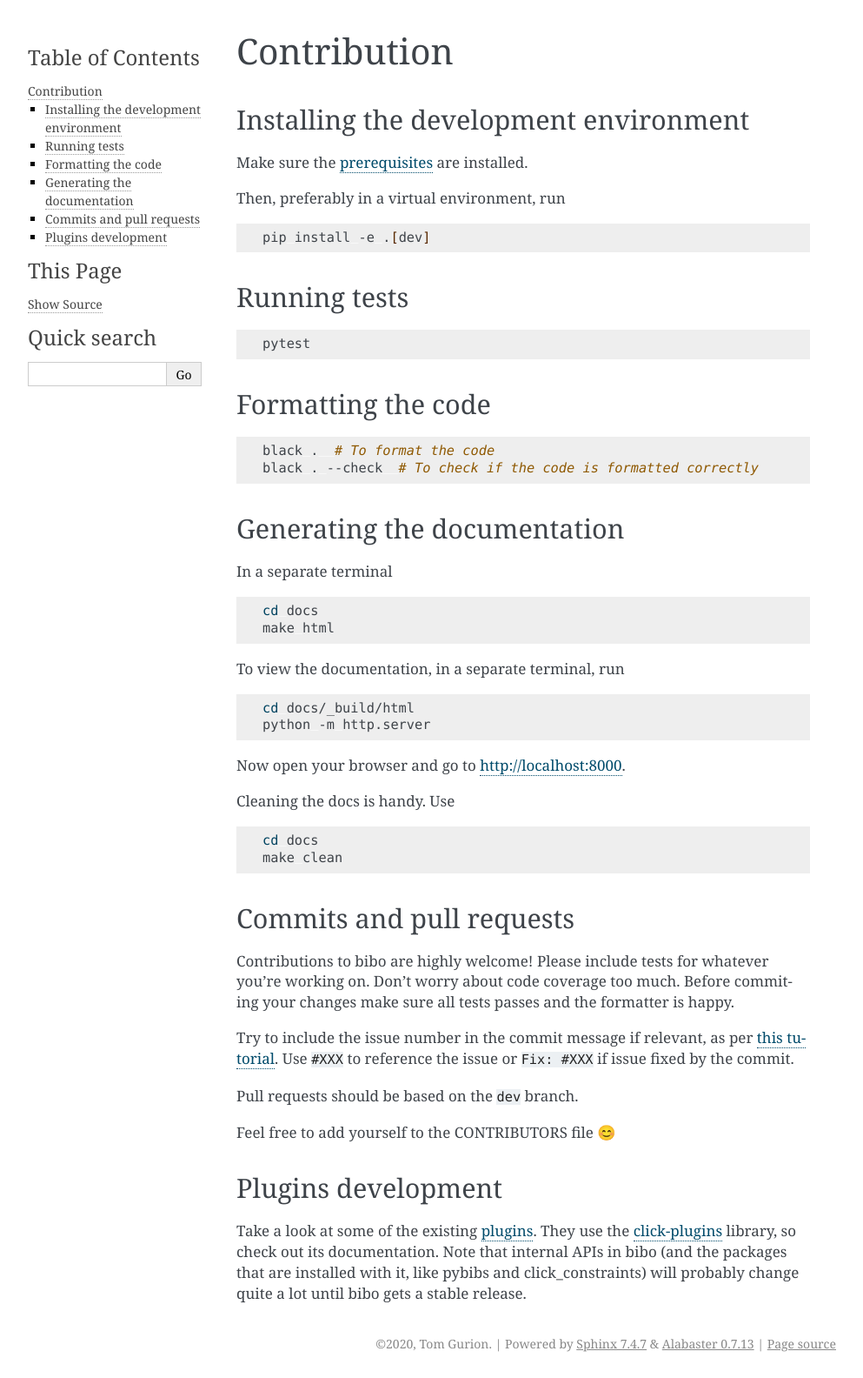
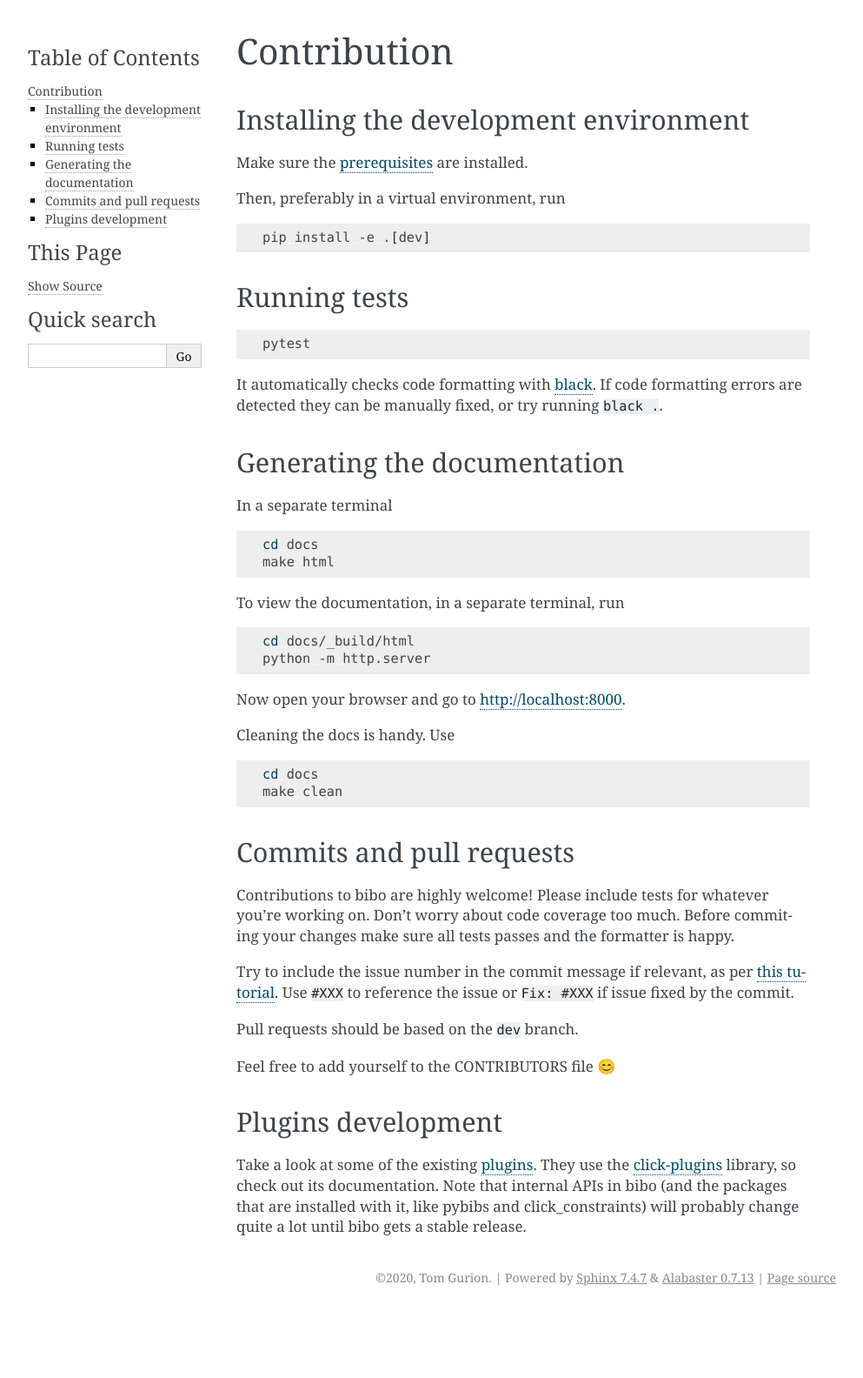
Before and after one commit to Nagasaki45/bibo, a Sphinx documentation site: the page built from docs/contribution.rst, in a window 1280 px wide. Shown: the whole page at 87% size, without its empty margins (148-1141 px from the left). Built offline with Sphinx 7.4.7, drawn with Linux system fonts in a browser that asks for light colours; after the commit the page ends 1508 px from its top, so only the background shows below that.

Commit message:
Run black code format checking by pytest

```diff
--- a/docs/contribution.rst
+++ b/docs/contribution.rst
@@ -20,14 +20,7 @@ Running tests
 
     pytest
 
-
-Formatting the code
--------------------
-
-.. code-block:: bash
-
-    black .  # To format the code
-    black . --check  # To check if the code is formatted correctly
+It automatically checks code formatting with `black <https://github.com/psf/black>`_. If code formatting errors are detected they can be manually fixed, or try running ``black .``.
 
 
 Generating the documentation
--- a/setup.py
+++ b/setup.py
@@ -74,6 +74,7 @@ setup(
             "coverage",
             "codecov",
             "pytest",
+            "pytest-black",
             "sphinx",
             "sphinx-click",
         ],
```
Also changed, not shown: .travis.yml, 1 other file.
